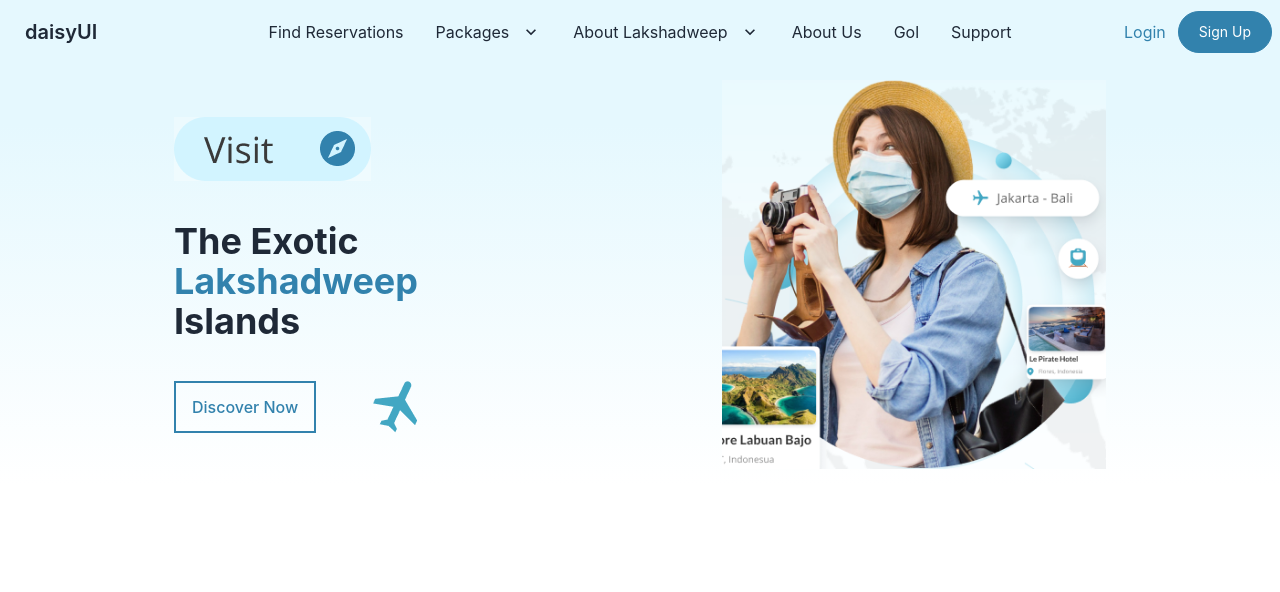
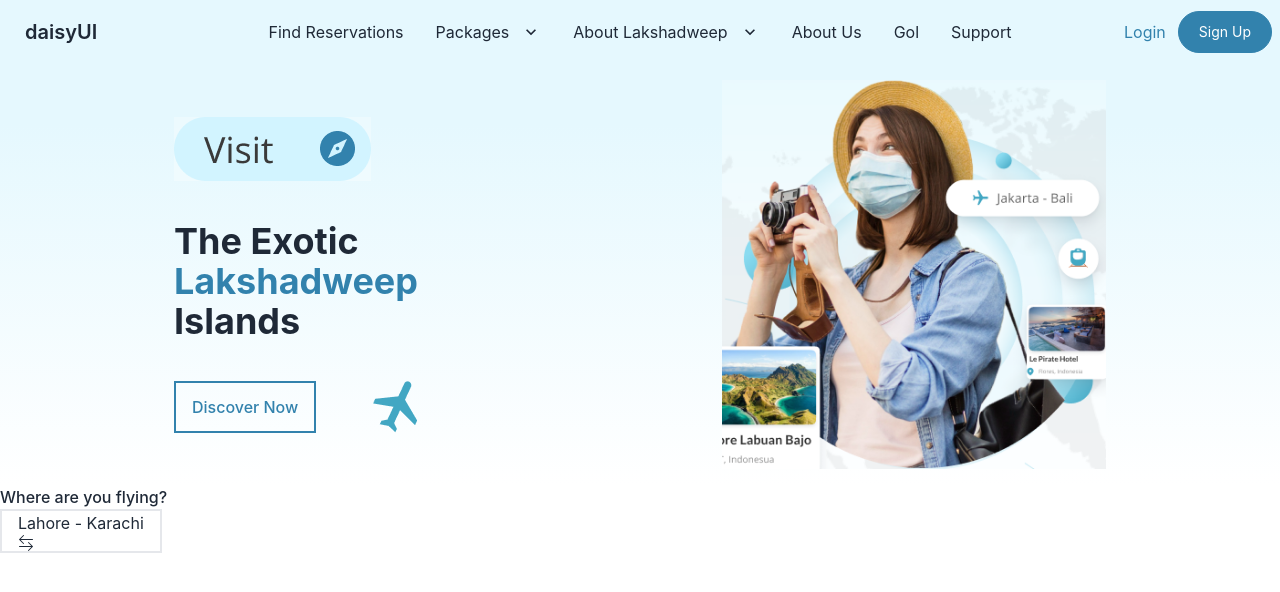
Before and after one commit to rhnchowdhury/Agumentik-Frontend-assignment, a React (Create React App) app: page / in a window 1280 px wide. Shown: the top 592 px of the page. Built offline with nearby package versions, Linux system fonts and the light colour scheme.

Commit message:
react icon added

```diff
--- a/package.json
+++ b/package.json
@@ -9,6 +9,7 @@
     "daisyui": "^2.50.2",
     "react": "^18.2.0",
     "react-dom": "^18.2.0",
+    "react-icons": "^4.7.1",
     "react-router-dom": "^6.8.1",
     "react-scripts": "5.0.1",
     "web-vitals": "^2.1.4"
--- a/src/Components/Pages/Home/Home.js
+++ b/src/Components/Pages/Home/Home.js
@@ -1,10 +1,12 @@
 import React from 'react';
+import MiddlePart from '../Parts/MiddlePart';
 import Profile from '../Profile/Profile';
 
 const Home = () => {
     return (
         <div>
             <Profile></Profile>
+            <MiddlePart></MiddlePart>
         </div>
     );
 };
--- /dev/null
+++ b/src/Components/Pages/Parts/MiddlePart.js
@@ -0,0 +1,18 @@
+import React from 'react';
+import { BsArrowLeftRight } from "react-icons/bs";
+
+const MiddlePart = () => {
+    return (
+        <div>
+            <h4 className='font-medium'>Where are you flying?</h4>
+            <div>
+                <div className=''>
+                    {/* <p>Lahore - Karachi</p> */}
+                    <button className="px-4 border-2">Lahore - Karachi <BsArrowLeftRight></BsArrowLeftRight></button>
+                </div>
+            </div>
+        </div>
+    );
+};
+
+export default MiddlePart;
--- a/src/Components/Pages/Profile/Profile.js
+++ b/src/Components/Pages/Profile/Profile.js
@@ -9,7 +9,7 @@ const Profile = () => {
             <div>
                 <div className="hero" style={{ background: 'linear-gradient(180deg, #E5F8FE 14.25%, rgba(255, 255, 255, 0) 100%)' }}>
                     <div className="hero-content flex-col lg:flex-row-reverse">
-                        <img src={img1} alt='' className="max-w-sm" style={{ backgroundColor: '#3282AD' }} />
+                        <img src={img1} alt='' className="w-full max-w-sm" style={{ backgroundColor: '#3282AD' }} />
                         <div className='lg:mr-72'>
                             <img src={img2} alt="" className='mb-10' />
                             <h1 className="text-4xl font-bold">The Exotic <br /> <span style={{ color: '#3282AD' }}>Lakshadweep</span><br /> Islands</h1>
```
Also changed, not shown: 1 other file (tests, documents, lock files or other folders).
